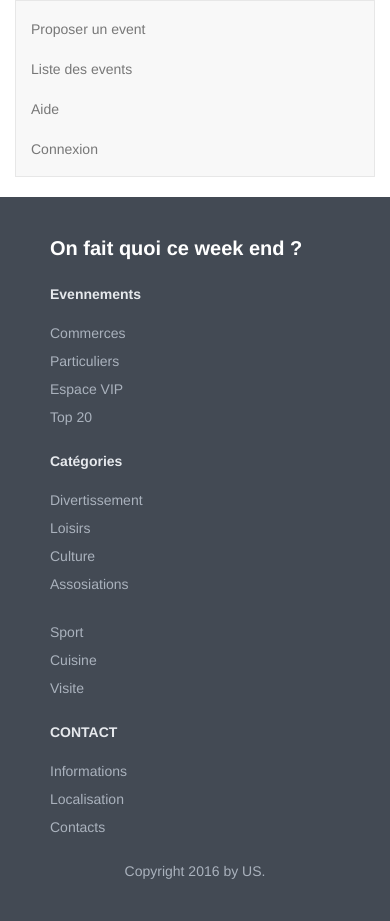
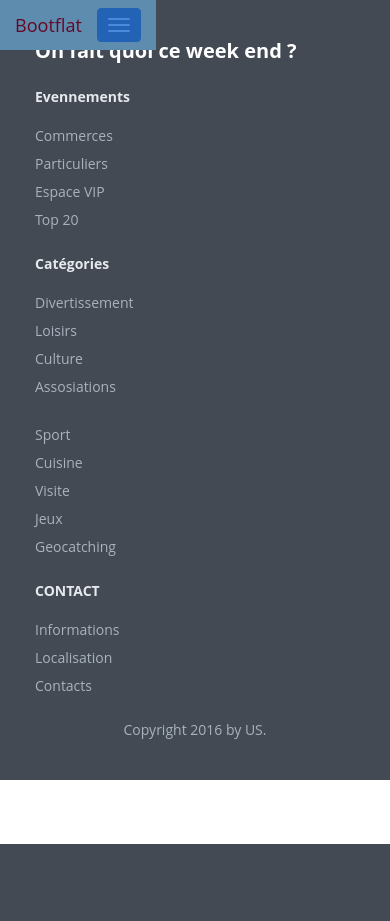
Before and after one commit to questcequonfait/platform, a PHP site: template templates/index.html.twig in a window 390 px wide. After the commit the page ends 844 px from the top, so only its background shows below. Run offline with PHP 8.4, Linux system fonts and the light colour scheme; the template is opened without the code that fills it, so the values that code supplies are empty; some libraries are stand-ins or nearby versions.

Commit message:
test navbar

```diff
--- a/assets/librairies/Bootflat/bootflat/scss/bootflat.css
+++ b/assets/librairies/Bootflat/bootflat/scss/bootflat.css
@@ -1305,96 +1305,96 @@ blockquote {
   padding: 0 !important; }
 
 .navbar-default {
-  background-color: #37BC9B;
-  border-color: #37BC9B; }
+  background-color: #4A89DC;
+  border-color: #4A89DC; }
 .navbar-default .navbar-brand, .navbar-default .navbar-link, .navbar-default .btn-link {
-  color: #26816a; }
+  color: #2363b6; }
 .navbar-default .navbar-brand:hover, .navbar-default .navbar-brand:focus, .navbar-default .navbar-link:hover, .navbar-default .btn-link:hover, .navbar-default .btn-link:focus {
-  color: #FFF;
+  color: #670725;
   background-color: transparent; }
 .navbar-default .navbar-text, .navbar-default .navbar-nav > li > a {
-  color: #26816a; }
+  color: #2363b6; }
 .navbar-default .navbar-nav > li > a:hover, .navbar-default .navbar-nav > li > a:focus {
-  color: #FFF; }
+  color: #670725; }
 .navbar-default .navbar-nav > .active > a, .navbar-default .navbar-nav > .active > a:hover, .navbar-default .navbar-nav > .active > a:focus {
-  color: #FFF;
-  background-color: #48CFAD; }
+  color: #670725;
+  background-color: #5D9CEC; }
 .navbar-default .btn-link[disabled]:hover, fieldset[disabled] .navbar-default .btn-link:hover, .navbar-default .btn-link[disabled]:focus, fieldset[disabled] .navbar-default .btn-link:focus, .navbar-default .navbar-nav > .disabled > a, .navbar-default .navbar-nav > .disabled > a:hover, .navbar-default .navbar-nav > .disabled > a:focus {
-  color: #2e9c81;
+  color: #2973d4;
   background-color: transparent; }
 .navbar-default .navbar-toggle {
-  border-color: #26816a;
-  background-color: #26816a; }
+  border-color: #2363b6;
+  background-color: #2363b6; }
 .navbar-default .navbar-toggle:hover, .navbar-default .navbar-toggle:focus {
-  border-color: #2b957a;
-  background-color: #2b957a; }
+  border-color: #276ecc;
+  background-color: #276ecc; }
 .navbar-default .navbar-toggle .icon-bar {
-  background-color: #37BC9B; }
+  background-color: #4A89DC; }
 .navbar-default .navbar-collapse, .navbar-default .navbar-form {
-  border-color: #48CFAD; }
+  border-color: #5D9CEC; }
 .navbar-default .navbar-nav > .open > a, .navbar-default .navbar-nav > .open > a:hover, .navbar-default .navbar-nav > .open > a:focus {
-  color: #FFF;
-  background-color: #37BC9B; }
+  color: #670725;
+  background-color: #4A89DC; }
 @media (max-width: 767px) {
   .navbar-default .navbar-nav > li > a:hover, .navbar-default .navbar-nav > li > a:focus {
-    background-color: #48CFAD; }
+    background-color: #5D9CEC; }
   .navbar-default .navbar-nav .open .dropdown-menu > .divider {
-    background-color: #48CFAD; }
+    background-color: #5D9CEC; }
   .navbar-default .navbar-nav .open .dropdown-menu > li > a {
-    color: #26816a; }
+    color: #2363b6; }
   .navbar-default .navbar-nav .open .dropdown-menu > li > a:hover, .navbar-default .navbar-nav .open .dropdown-menu > li > a:focus, .navbar-default .navbar-nav .open .dropdown-menu > .active > a, .navbar-default .navbar-nav .open .dropdown-menu > .active > a:hover, .navbar-default .navbar-nav .open .dropdown-menu > .active > a:focus {
-    color: #FFF;
-    background-color: #48CFAD; }
+    color: #670725;
+    background-color: #5D9CEC; }
   .navbar-default .navbar-nav .open .dropdown-menu > .dropdown-header {
-    color: #26816a; }
+    color: #2363b6; }
   .navbar-default .navbar-nav .open .dropdown-menu > .disabled > a, .navbar-default .navbar-nav .open .dropdown-menu > .disabled > a:hover, .navbar-default .navbar-nav .open .dropdown-menu > .disabled > a:focus {
-    color: #2b957a; } }
+    color: #276ecc; } }
 
 .navbar-inverse {
-  background-color: #333333;
-  border-color: #333333; }
+  background-color: white;
+  border-color: white; }
 .navbar-inverse .navbar-brand, .navbar-inverse .navbar-link, .navbar-inverse .btn-link {
-  color: #8c8c8c; }
+  color: white; }
 .navbar-inverse .navbar-brand:hover, .navbar-inverse .navbar-brand:focus, .navbar-inverse .navbar-link:hover, .navbar-inverse .btn-link:hover, .navbar-inverse .btn-link:focus {
-  color: #FFF;
+  color: #670725;
   background-color: transparent; }
 .navbar-inverse .navbar-text, .navbar-inverse .navbar-nav > li > a {
-  color: #8c8c8c; }
+  color: white; }
 .navbar-inverse .navbar-nav > li > a:hover, .navbar-inverse .navbar-nav > li > a:focus {
-  color: #FFF; }
+  color: #670725; }
 .navbar-inverse .navbar-nav > .active > a, .navbar-inverse .navbar-nav > .active > a:hover, .navbar-inverse .navbar-nav > .active > a:focus {
-  color: #FFF;
-  background-color: #000; }
+  color: #670725;
+  background-color: #FFF; }
 .navbar-inverse .btn-link[disabled]:hover, fieldset[disabled] .navbar-inverse .btn-link:hover, .navbar-inverse .btn-link[disabled]:focus, fieldset[disabled] .navbar-inverse .btn-link:focus, .navbar-inverse .navbar-nav > .disabled > a, .navbar-inverse .navbar-nav > .disabled > a:hover, .navbar-inverse .navbar-nav > .disabled > a:focus {
-  color: #666666;
+  color: white;
   background-color: transparent; }
 .navbar-inverse .navbar-toggle {
-  border-color: #000;
-  background-color: #000; }
+  border-color: #FFF;
+  background-color: #FFF; }
 .navbar-inverse .navbar-toggle:hover, .navbar-inverse .navbar-toggle:focus {
-  border-color: #1a1a1a;
-  background-color: #1a1a1a; }
+  border-color: white;
+  background-color: white; }
 .navbar-inverse .navbar-toggle .icon-bar {
-  background-color: #8c8c8c; }
+  background-color: white; }
 .navbar-inverse .navbar-collapse, .navbar-inverse .navbar-form {
-  border-color: #000; }
+  border-color: #FFF; }
 .navbar-inverse .navbar-nav > .open > a, .navbar-inverse .navbar-nav > .open > a:hover, .navbar-inverse .navbar-nav > .open > a:focus {
-  color: #FFF;
-  background-color: #000; }
+  color: #670725;
+  background-color: #FFF; }
 @media (max-width: 767px) {
   .navbar-inverse .navbar-nav > li > a:hover, .navbar-inverse .navbar-nav > li > a:focus {
-    background-color: #000; }
+    background-color: #FFF; }
   .navbar-inverse .navbar-nav .open .dropdown-menu > .divider {
-    background-color: #000; }
+    background-color: #FFF; }
   .navbar-inverse .navbar-nav .open .dropdown-menu > li > a {
-    color: #8c8c8c; }
+    color: white; }
   .navbar-inverse .navbar-nav .open .dropdown-menu > li > a:hover, .navbar-inverse .navbar-nav .open .dropdown-menu > li > a:focus, .navbar-inverse .navbar-nav .open .dropdown-menu > .active > a, .navbar-inverse .navbar-nav .open .dropdown-menu > .active > a:hover, .navbar-inverse .navbar-nav .open .dropdown-menu > .active > a:focus {
-    color: #FFF;
-    background-color: #000; }
+    color: #670725;
+    background-color: #FFF; }
   .navbar-inverse .navbar-nav .open .dropdown-menu > .dropdown-header {
-    color: #bfbfbf; }
+    color: white; }
   .navbar-inverse .navbar-nav .open .dropdown-menu > .disabled > a, .navbar-inverse .navbar-nav .open .dropdown-menu > .disabled > a:hover, .navbar-inverse .navbar-nav .open .dropdown-menu > .disabled > a:focus {
-    color: #666666; } }
+    color: white; } }
 
 /**
  * list
@@ -2025,4 +2025,13 @@ a.list-group-item {
     -moz-border-radius: 4px 0 4px 4px;
     border-radius: 4px 0 4px 4px; }
 
+.navbar {
+  position: fixed;
+  min-height: 50px;
+  margin-bottom: 20px;
+  border: none; }
+
+.navbar-default {
+  background-color: #5D8CAE; }
+
 /*# sourceMappingURL=bootflat.css.map */
--- a/assets/librairies/Bootflat/bootflat/scss/bootflat.scss
+++ b/assets/librairies/Bootflat/bootflat/scss/bootflat.scss
@@ -38,6 +38,6 @@
   "bootflat/footer",
   "bootflat/timeline",
   "bootflat/dropdown",
-  "bootflat/custom";
+  "bootflat/custom",
   "bootflat/dropdown",
   "bootflat/custom/navbar";
--- a/assets/librairies/Bootflat/bootflat/scss/bootflat/_navbar.scss
+++ b/assets/librairies/Bootflat/bootflat/scss/bootflat/_navbar.scss
@@ -1,12 +1,12 @@
 // Variables
 //------------------------------------------------------
-$navbar-background-color:                    $mint-dark !default;
-$navbar-background-color-active:             $mint-light !default;
+$navbar-background-color:                    $bluejeans-dark !default;
+$navbar-background-color-active:             $bluejeans-light !default;
 
-$navbar-font-color:                          $white !default;
+$navbar-font-color: #670725 !default;
 $navbar-item-background-color-hover:         $navbar-background-color-active !default;
 
-$navbar-inverse-background-color:            $black !default;
+$navbar-inverse-background-color:            $white !default;
 
 // Exports
 //------------------------------------------------------
--- a/templates/includes/base.html.twig
+++ b/templates/includes/base.html.twig
@@ -4,8 +4,8 @@
     <title>{% block title %}{% endblock %} - Platform</title>
     {% block head %}
     {% endblock %}
+    <link rel="stylesheet" href="/assets/librairies/Bootflat/css/bootstrap.min.css">
     <link rel="stylesheet" href="/assets/librairies/Bootflat/bootflat/scss/bootflat.css">
-    <link rel="stylesheet" href="/assets/librairies/Bootflat/css/bootstrap.min.css">
 </head>
 <header>
     {% include 'includes/navbar.html.twig' %}
--- a/templates/includes/footer.html.twig
+++ b/templates/includes/footer.html.twig
@@ -17,11 +17,11 @@
                 <dd class="nav-item"><a href="#">Assosiations</a></dd>
             </dl>
             <dl class="footer-nav">
-                <dt class="nav-title"></dt>
                 <dd class="nav-item"><a href="#">Sport</a></dd>
                 <dd class="nav-item"><a href="#">Cuisine</a></dd>
                 <dd class="nav-item"><a href="#">Visite</a></dd>
-                <dd class="nav-item"><a href="#"></a></dd>
+                <dd class="nav-item"><a href="#">Jeux</a></dd>
+                <dd class="nav-item"><a href="#">Geocatching</a></dd>
             </dl>
             <dl class="footer-nav">
                 <dt class="nav-title">CONTACT</dt>
--- a/templates/includes/navbar.html.twig
+++ b/templates/includes/navbar.html.twig
@@ -1,11 +1,16 @@
-<div class="container">
-    <nav class="navbar navbar-default">
-        <div class="container-fluid">
-            <ul class="nav navbar-nav">
-                <li> <a href="#">Proposer un event</a> </li>
-                <li> <a href="#">Liste des events</a> </li>
-                <li> <a href="#">Aide</a> </li>
-                <li> <a href="#">Connexion</a> </li>
-            </ul>
+<nav class="navbar navbar-default" role="navigation">
+    <div class="container-fluid">
+        <div class="navbar-header">
+            <button type="button" class="navbar-toggle" data-toggle="collapse" data-target="#bs-example-navbar-collapse-2">
+                <span class="sr-only">Toggle navigation</span>
+                <span class="icon-bar"></span>
+                <span class="icon-bar"></span>
+                <span class="icon-bar"></span>
+            </button>
+            <a class="navbar-brand" href="#">Bootflat</a>
         </div>
-    </nav>
+        <div class="collapse navbar-collapse" id="bs-example-navbar-collapse-2">
+            <p class="navbar-text">Signed in as Mark Otto</p>
+        </div>
+    </div>
+</nav>
```
